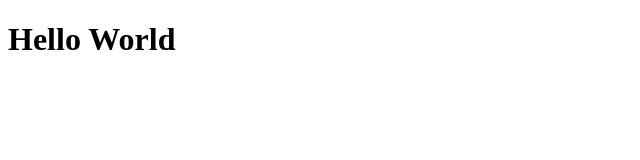
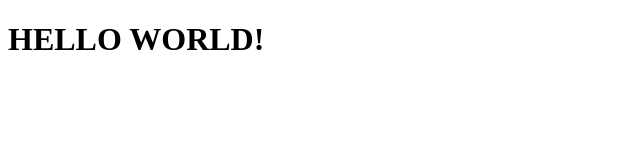
Before and after one commit to hassan4057/coursera-test, a plain HTML site: page internal_links/same-directory.html in a window 1280 px wide. Shown: the whole page, without its empty margins (0-640 px from the left). Drawn offline with Linux system fonts and the light colour scheme.

```diff
--- a/internal_links/same directory.html
+++ b/internal_links/same-directory.html
@@ -3,11 +3,10 @@
 <head>
 	<meta charset="utf-8">
 	<meta name="viewport" content="width=device-width, initial-scale=1">
-	<title>Hello World</title>
+	<title>HELLO WORLD</title>
 </head>
 <body>
-
-	<h1>Hello World</h1>
+	<h1>HELLO WORLD!</h1>
 
 </body>
 </html>
```
Also changed, not shown: internal_links/index.html (+2 -1 lines).
